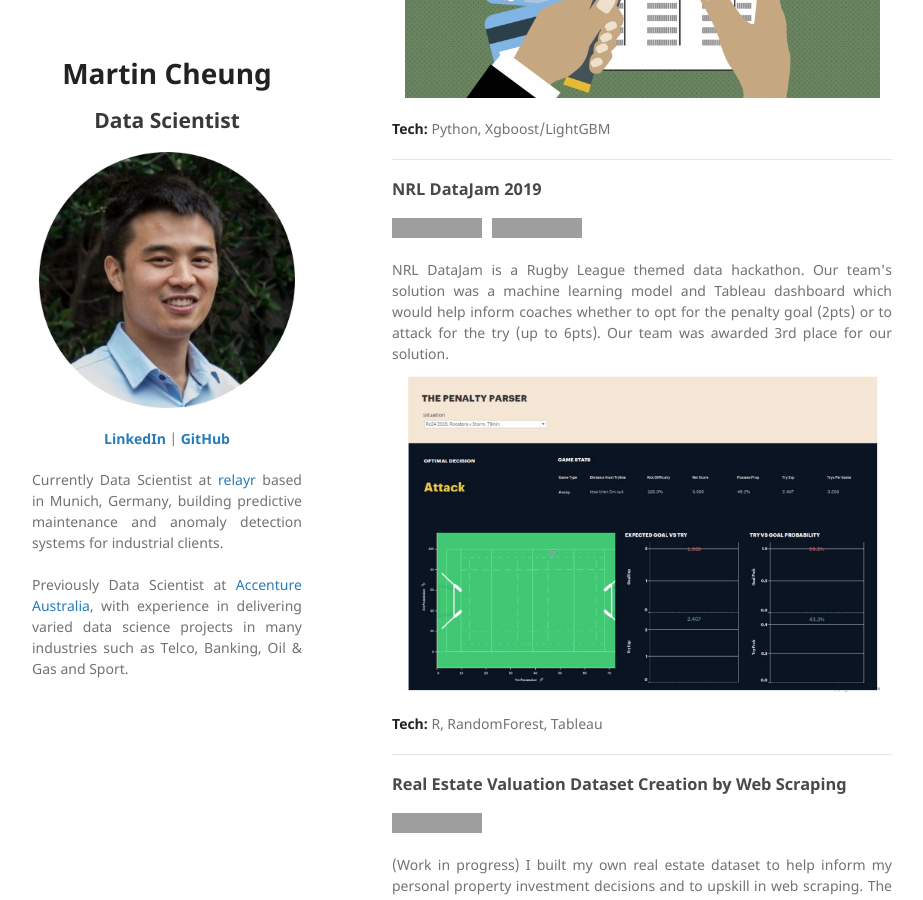
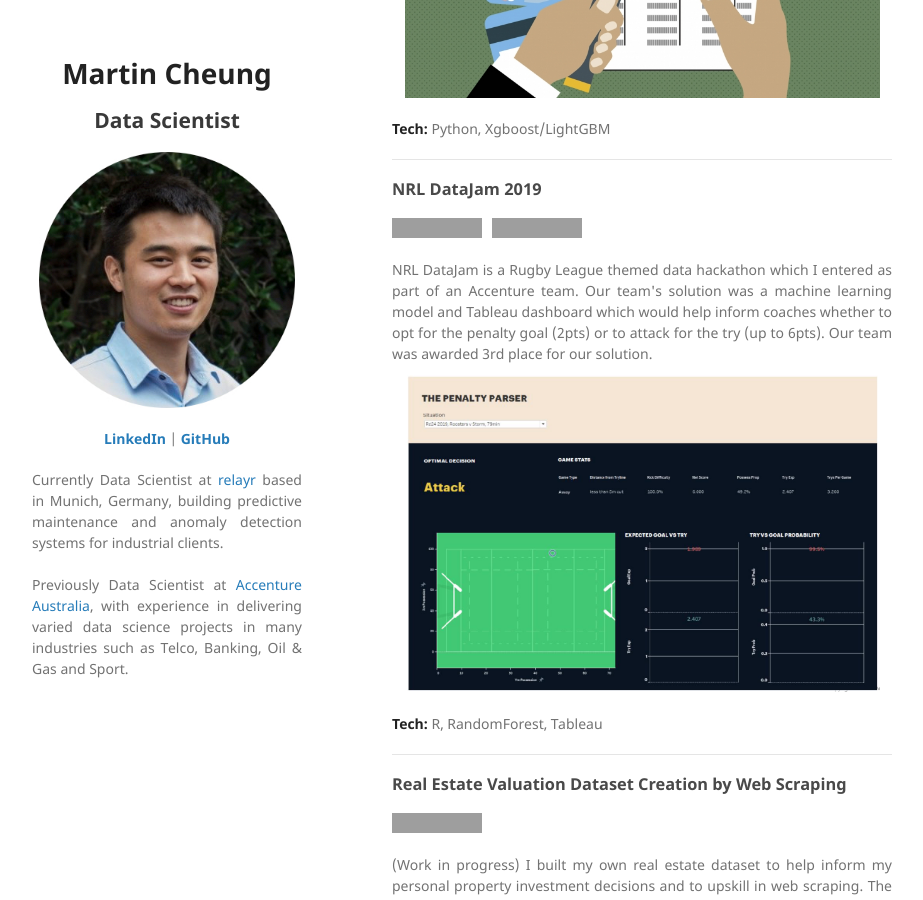
Before and after one commit to martycheung/martycheung.github.io, a Jekyll site: the page built from index.md, in a window 1280 px wide and 900 px high, scrolled down 1855 px. Shown: the whole window, without its empty margins (178-1101 px from the left). Built offline with Jekyll 4.4.1, drawn with Linux system fonts in a browser that asks for light colours; our own code applies the rules of GitHub Pages for plain Markdown files; grey boxes are pictures that could not be loaded.

Commit message:
Update index.md

```diff
--- a/index.md
+++ b/index.md
@@ -85,7 +85,7 @@ Building models to detect fraudulent card transactions. Features in the dataset
 <br>
 
 <div style="text-align: justify">
-NRL DataJam is a Rugby League themed data hackathon. Our team's solution was a machine learning model and Tableau dashboard which would help inform coaches whether to opt for the penalty goal (2pts) or to attack for the try (up to 6pts). Our team was awarded 3rd place for our solution.
+NRL DataJam is a Rugby League themed data hackathon which I entered as part of an Accenture team. Our team's solution was a machine learning model and Tableau dashboard which would help inform coaches whether to opt for the penalty goal (2pts) or to attack for the try (up to 6pts). Our team was awarded 3rd place for our solution.
 </div>
 
 <img src="images/datajam_tableau.png?raw=true" class="image_centred"/>
```
